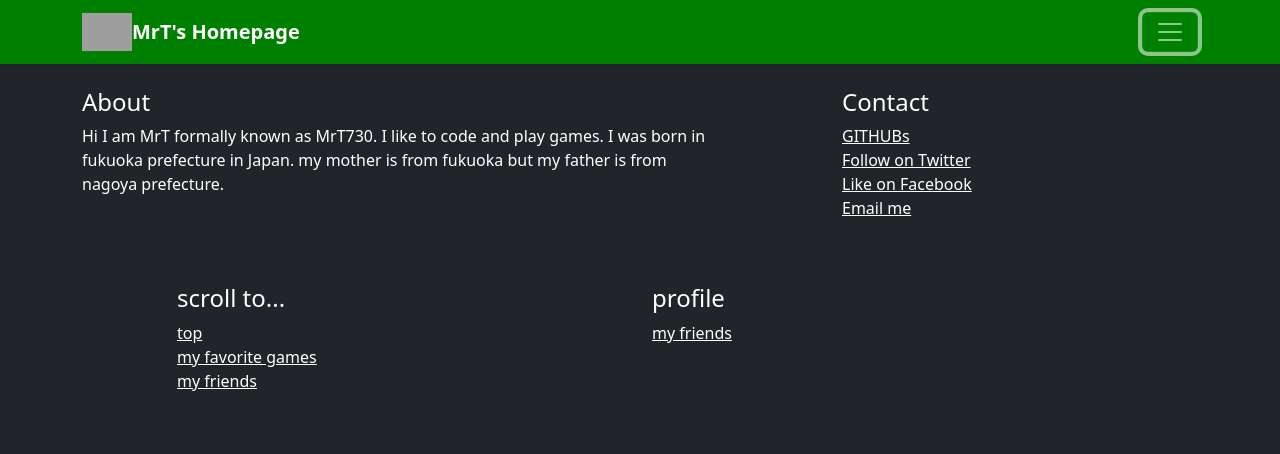
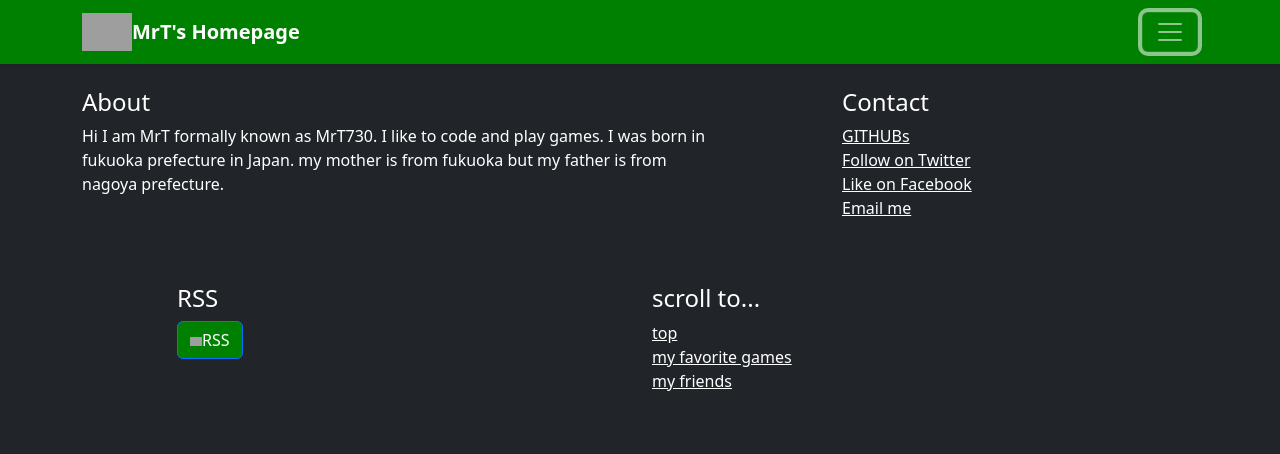
Before and after one commit to MrT-tak/MrT-tak.github.io, a plain HTML site: page index.html in a window 1280 px wide. Both pictures are taken after a click on the button "Toggle navigation". Shown: the top 454 px of the page. Drawn offline with nearby package versions, Linux system fonts and the light colour scheme; grey boxes are pictures that could not be loaded; a web font is replaced by a local one.

Commit message:
ver beta 0.0.4.2.2

```diff
--- a/index.html
+++ b/index.html
@@ -179,6 +179,10 @@
                 <li><a href="#" class="text-white">Like on Facebook</a></li>
                 <li><a href="#" class="text-white">Email me</a></li>
               </ul>
+            </div>
+            <div class="col-sm-4 offset-md-1 py-4">
+              <h4 class="text-white">RSS</h4>
+              <a href="/RSS/index.html"><button class="btn btn-primary bggreen"><img height="9cm" src="https://wp-assets.rss.com/blog/wp-content/uploads/2019/10/10111557/social_style_3_rss-512-1.png" alt="RSS icon(orange circle with wifi mark tilted 45 degrees)">RSS</button></a>
             </div>
             <div class="col-sm-4 offset-md-1 py-4">
               <h4 class="text-white">scroll to...</h4>
```
